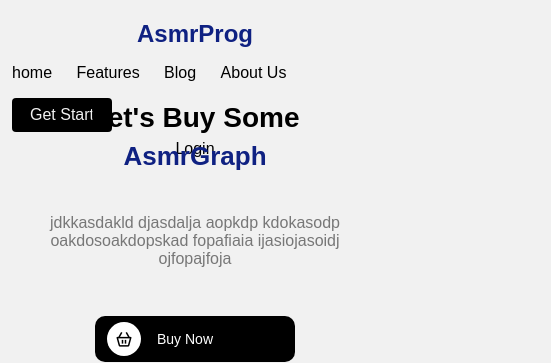
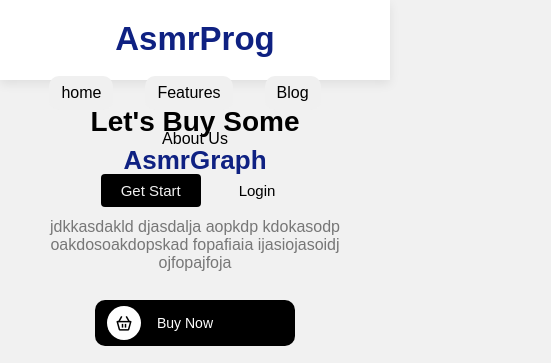
Before and after one commit to SoroushX123/Responsive-Website, a plain HTML site: page index.html in a window 390 px wide. Shown: the top 363 px of the page, 551 px wide, since content can reach past the window. Drawn offline with nearby package versions, Linux system fonts and the light colour scheme.

Commit message:
Update style.css

```diff
--- a/style.css
+++ b/style.css
@@ -1,4 +1,4 @@
-/* ==== Reset & Global Styles ==== */
+/* ==== Global Reset ==== */
 * {
   margin: 0;
   padding: 0;
@@ -54,7 +54,7 @@ nav .login .signup {
   width: 100px;
 }
 
-/* ==== Header Section ==== */
+/* ==== Header ==== */
 header {
   padding: 0 80px;
   height: calc(100vh - 80px);
@@ -263,7 +263,7 @@ h2.separator {
   background-color: #000;
 }
 
-/* ==== Mobile Responsive ==== */
+/* ==== Responsive – Mobile Styles ==== */
 @media (max-width: 768px) {
   nav,
   header,
@@ -276,32 +276,43 @@ h2.separator {
   nav {
     padding: 20px 12px;
     flex-direction: column;
-    gap: 16px;
+    gap: 18px;
+    background-color: #fff;
+    box-shadow: 0 4px 10px rgba(0,0,0,0.08);
   }
 
-  nav .links,
-  nav .login {
-    flex-direction: column;
-    align-items: center;
-    width: 100%;
-    gap: 8px;
+  nav .links {
+    display: flex;
+    flex-direction: row;
+    justify-content: center;
+    gap: 12px;
+    flex-wrap: wrap;
   }
 
-  nav .links a,
-  nav .login button {
-    width: 100%;
-    text-align: center;
+  nav .links a {
     font-size: 16px;
+    padding: 8px 12px;
+    border-radius: 10px;
+    background-color: #f0f0f0;
   }
 
-  nav a.logo {
-    font-size: 24px;
+  nav .login {
+    display: flex;
+    flex-direction: row;
+    justify-content: center;
+    align-items: center;
+    gap: 10px;
+  }
+
+  nav .login button {
+    font-size: 15px;
+    padding: 8px 14px;
   }
 
   header {
     height: auto;
-    padding: 20px;
-    gap: 18px;
+    padding: 24px;
+    gap: 20px;
     text-align: center;
   }
 
@@ -312,6 +323,7 @@ h2.separator {
   header .left h1 {
     font-size: 28px;
     line-height: 1.3;
+    margin-bottom: 12px;
   }
 
   header .left h1 span {
@@ -324,6 +336,7 @@ h2.separator {
   header .left p {
     font-size: 16px;
     color: #777;
+    margin-bottom: 20px;
   }
 
   header img {
@@ -361,23 +374,3 @@ h2.separator {
     width: 100%;
     margin-bottom: 20px;
   }
-
-  .nft-shop .category {
-    flex-wrap: nowrap;
-    overflow-x: auto;
-    padding-bottom: 10px;
-    gap: 12px;
-  }
-
-  .nft-shop .category a {
-    flex: 0 0 auto;
-    white-space: nowrap;
-  }
-
-  .nft-shop .category::-webkit-scrollbar {
-    display: none;
-  }
-
-  .nft-shop img {
-    width: 90%;
-    max-width: 300px;
```
